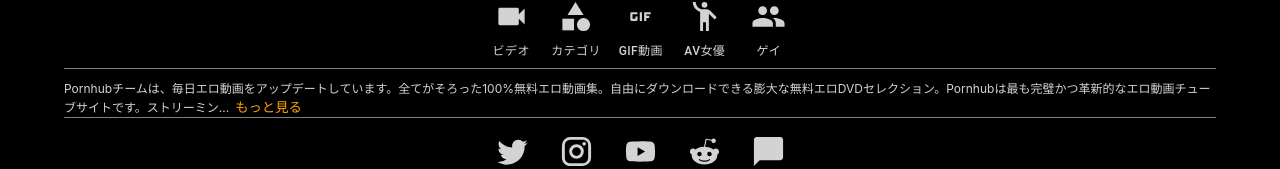
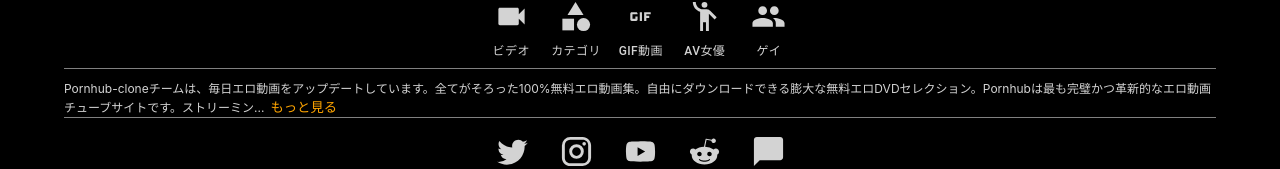
Before and after one commit to ucciqun/pornhub-clone, a React (Create React App) app: page / in a window 1280 px wide. Shown: the part 2006-2175 px from the top of the page. Built offline with nearby package versions, Linux system fonts and the light colour scheme; no server answers.

Commit message:
fix description

```diff
--- a/src/Footer.js
+++ b/src/Footer.js
@@ -54,7 +54,7 @@
       {textToogle ? (
         <div className="footer__description">
           <p>
-            Pornhubチームは、毎日エロ動画をアップデートしています。全てがそろった100%無料エロ動画集。自由にダウンロードできる膨大な無料エロDVDセレクション。Pornhubは最も完璧かつ革新的なエロ動画チューブサイトです。ストリーミング・エロ動画・ビデオ、ダウンロード可能なエロDVD、フォトアルバム、そして、ネット上でNo.1の無料セックスコミュニティー。刺激的でよりよいエロ動画生活がおくれるよう、私たちは常に新機能を追加しています。いつでも質問やコメントを送ってください。
+            Pornhub-cloneチームは、毎日エロ動画をアップデートしています。全てがそろった100%無料エロ動画集。自由にダウンロードできる膨大な無料エロDVDセレクション。Pornhubは最も完璧かつ革新的なエロ動画チューブサイトです。ストリーミング・エロ動画・ビデオ、ダウンロード可能なエロDVD、フォトアルバム、そして、ネット上でNo.1の無料セックスコミュニティー。刺激的でよりよいエロ動画生活がおくれるよう、私たちは常に新機能を追加しています。いつでも質問やコメントを送ってください。
             <button onClick={() => setTextToggle(false)}>
               表示件数を減らす
             </button>
@@ -63,7 +63,7 @@
       ) : (
         <div className="footer__description">
           <p>
-            Pornhubチームは、毎日エロ動画をアップデートしています。全てがそろった100%無料エロ動画集。自由にダウンロードできる膨大な無料エロDVDセレクション。Pornhubは最も完璧かつ革新的なエロ動画チューブサイトです。ストリーミン...
+            Pornhub-cloneチームは、毎日エロ動画をアップデートしています。全てがそろった100%無料エロ動画集。自由にダウンロードできる膨大な無料エロDVDセレクション。Pornhubは最も完璧かつ革新的なエロ動画チューブサイトです。ストリーミン...
             <button onClick={() => setTextToggle(true)}>もっと見る</button>
           </p>
         </div>
```
